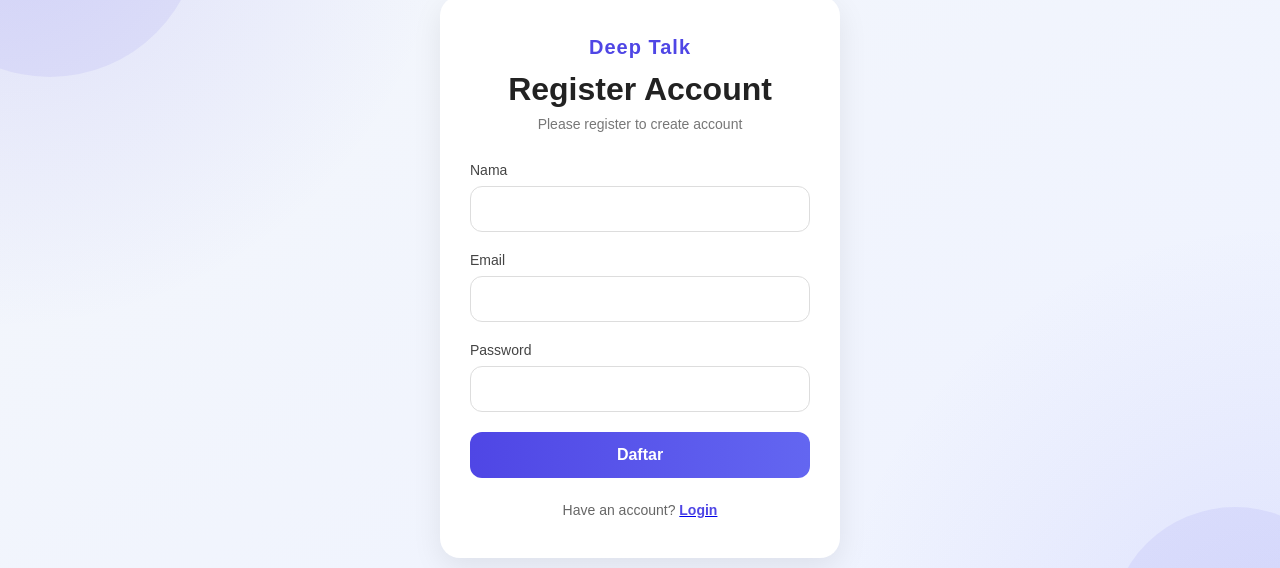
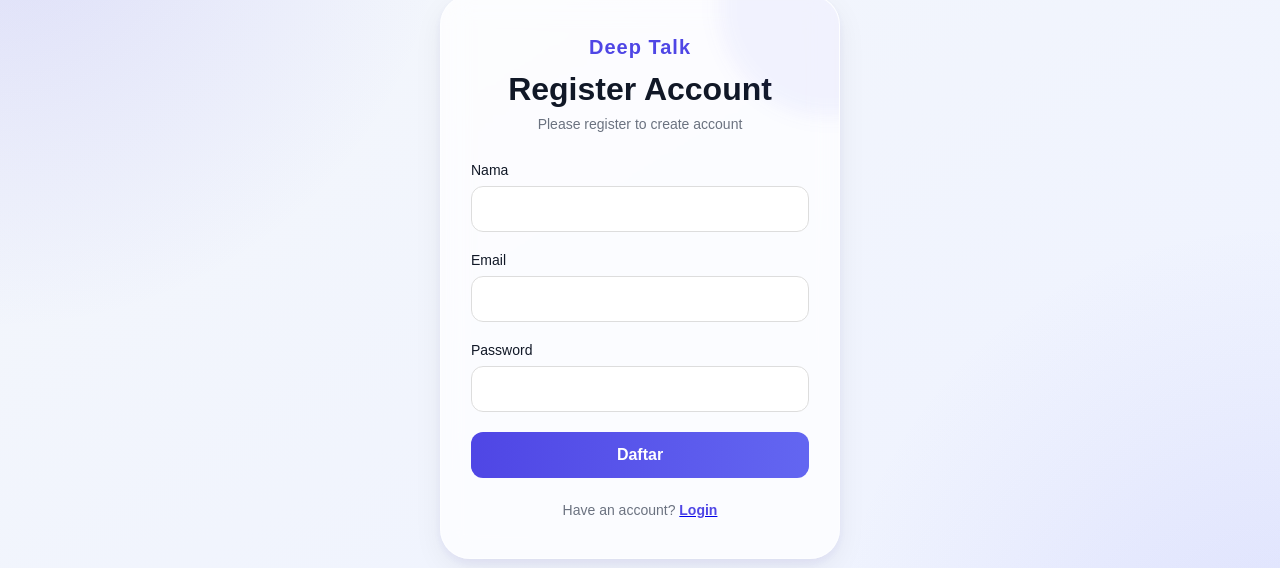
Before and after one commit to yogadarma13/deep-talk-app, a React (Vite) app: page /register in a window 1280 px wide. Shown: the part 123-691 px from the top of the page. Built offline with nearby package versions, Linux system fonts and the light colour scheme; no server answers.

Commit message:
Handle color variable

```diff
--- a/src/styles/style.css
+++ b/src/styles/style.css
@@ -6,11 +6,16 @@
 }
 
 :root {
-  --accent-color: #00796b;
+  --accent-color: #4f46e5;
   --foreground-color: #0F1419;
   --background-color: #f4f7fb;
-  --gray-dark-color: #66757F;
-  --gray-light-color: #edeff1;
+  --purple-dark-color: #4f46e5;
+  --purple-light-color: #6366f1;
+  --black-color: #111827;
+  --gray-dark-color: #4b5563;
+  --gray-light-color: #6b7280;
+  --red-color: #ef4444;
+  --border-color: #ddd;
 }
 
 body {
@@ -37,52 +42,39 @@ body {
   overflow: hidden;
 }
 
-.login-page__main::before,
-.login-page__main::after,
-.register-page__main::before,
-.register-page__main::after {
-  content: '';
-  position: absolute;
-  border-radius: 50%;
-  background: rgba(79, 70, 229, 0.08);
-  z-index: 0;
-}
-
-.login-page__main::before,
-.register-page__main::before {
-  width: 300px;
-  height: 300px;
-  top: -100px;
-  left: -100px;
-}
-
-.login-page__main::after,
-.register-page__main::after {
-  width: 250px;
-  height: 250px;
-  bottom: -80px;
-  right: -80px;
-}
-
 .login-input-card, .register-input-card {
   position: relative;
   z-index: 1;
+  width: 100%;
+  max-width: 400px;
+  border-radius: 30px;
+  background: rgba(255, 255, 255, 0.72);
+  padding: 40px 30px;
+  border: 1px solid rgba(255, 255, 255, 0.45);
+  backdrop-filter: blur(14px);
+  overflow: hidden;
+  box-shadow:
+    0 10px 30px rgba(0, 0, 0, 0.06),
+    0 4px 10px rgba(79, 70, 229, 0.06);
 }
 
-.login-input-card, .register-input-card {
-  width: 100%;
-  max-width: 400px;
-  background: white;
-  padding: 40px 30px;
-  border-radius: 20px;
-  box-shadow: 0 10px 30px rgba(0, 0, 0, 0.08);
+.login-input-card::before, .register-input-card::before {
+  content: '';
+  position: absolute;
+  width: 220px;
+  height: 220px;
+  top: -100px;
+  right: -100px;
+  border-radius: 50%;
+  background: rgba(79, 70, 229, 0.06);
+  filter: blur(10px);
 }
 
 .app-name {
   text-align: center;
   font-size: 20px;
   font-weight: bold;
-  color: #4f46e5;
+  color: var(--accent-color);
   margin-bottom: 12px;
   letter-spacing: 1px;
 }
@@ -90,14 +82,14 @@ body {
 .login-title, .register-title {
   font-size: 32px;
   font-weight: bold;
-  color: #222;
+  color: var(--black-color);
   text-align: center;
 }
 
 .login-subtitle, .register-subtitle {
   margin-top: 8px;
   text-align: center;
-  color: #777;
+  color: var(--gray-light-color);
   font-size: 14px;
 }
 
@@ -114,12 +106,12 @@ body {
 .field-input-group label {
   margin-bottom: 8px;
   font-size: 14px;
-  color: #444;
+  color: var(--black-color);
 }
 
 .field-input-group input {
   padding: 14px;
-  border: 1px solid #ddd;
+  border: 1px solid var(--border-color);
   border-radius: 12px;
   outline: none;
   font-size: 14px;
@@ -127,7 +119,7 @@ body {
 }
 
 .field-input-group input:focus {
-  border-color: #4f46e5;
+  border-color: var(--accent-color);
 }
 
 .login-button, .register-button {
@@ -137,8 +129,8 @@ body {
   border-radius: 12px;
   background: linear-gradient(
     to right,
-    #4f46e5,
-    #6366f1
+    var(--purple-dark-color),
+    var(--purple-light-color)
   );
   color: white;
   font-size: 16px;
@@ -156,11 +148,11 @@ body {
   margin-top: 24px;
   text-align: center;
   font-size: 14px;
-  color: #666;
+  color: var(--gray-light-color);
 }
 
 .register-text span, .login-text span {
-  color: #4f46e5;
+  color: var(--accent-color);
   font-weight: bold;
   cursor: pointer;
 }
@@ -185,7 +177,7 @@ body {
 
 .topbar-app-name {
   font-size: 32px;
-  color: #4f46e5;
+  color: var(--accent-color);
   font-weight: bold;
 }
 
@@ -195,7 +187,7 @@ body {
 
 .topbar-app-subtitle {
   margin-top: 6px;
-  color: #6b7280;
+  color: var(--gray-light-color);
   font-size: 14px;
 }
 
@@ -211,8 +203,8 @@ body {
   border-radius: 16px;
   background: linear-gradient(
     to right,
-    #4f46e5,
-    #6366f1
+    var(--purple-dark-color),
+    var(--purple-light-color)
   );
   color: white;
   font-size: 14px;
@@ -230,7 +222,7 @@ body {
   padding: 14px 18px;
   border-radius: 16px;
   background: rgba(255, 255, 255, 0.75);
-  color: #374151;
+  color: var(--black-color);
   font-size: 14px;
   font-weight: 600;
   border: 1px solid rgba(255, 255, 255, 0.4);
@@ -240,7 +232,7 @@ body {
 }
 
 .logout-button {
-  color: #ef4444;
+  color: var(--red-color);
 }
 
 .create-thread-button:hover {
@@ -260,7 +252,7 @@ body {
 }
 
 .category-section h3 {
-  color: #4f46e5;
+  color: var(--accent-color);
 }
 
 .category-list {
@@ -276,7 +268,7 @@ body {
   padding: 12px 18px;
   border-radius: 14px;
   background: rgba(255, 255, 255, 0.7);
-  color: #4b5563;
+  color: var(--black-color);
   transition: 0.25s ease;
   white-space: nowrap;
   border: 1px solid rgba(255, 255, 255, 0.4);
@@ -291,8 +283,8 @@ body {
 .active-category, .active-category:hover {
   background: linear-gradient(
     to right,
-    #4f46e5,
-    #6366f1
+    var(--purple-dark-color),
+    var(--purple-light-color)
   );
   color: white;
   box-shadow:
@@ -359,12 +351,12 @@ body {
 
 .thread-item-owner-name {
   font-size: 16px;
-  color: #111827;
+  color: var(--black-color);
 }
 
 .thread-item-date {
   margin-top: 4px;
-  color: #6b7280;
+  color: var(--gray-light-color);
   font-size: 13px;
 }
 
@@ -376,7 +368,7 @@ body {
   padding: 8px 14px;
   border-radius: 12px;
   background: rgba(79, 70, 229, 0.1);
-  color: #4f46e5;
+  color: var(--accent-color);
   font-size: 13px;
   font-weight: 600;
 }
@@ -387,14 +379,14 @@ body {
   margin-top: 18px;
   font-size: 24px;
   line-height: 1.4;
-  color: #111827;
+  color: var(--black-color);
 }
 
 .thread-item-body {
   position: relative;
   z-index: 1;
   margin-top: 14px;
-  color: #6b7280;
+  color: var(--gray-light-color);
   font-size: 15px;
   line-height: 1.8;
   display: -webkit-box;
@@ -418,7 +410,7 @@ body {
   display: flex;
   align-items: center;
   gap: 8px;
-  color: #4b5563;
+  color: var(--gray-dark-color);
   font-size: 16px;
   font-weight: 500;
 }
@@ -464,13 +456,13 @@ body {
 
 .add-thread-title {
   font-size: 34px;
-  color: #4f46e5;
+  color: var(--accent-color);
   font-weight: bold;
 }
 
 .add-thread-subtitle {
   margin-top: 8px;
-  color: #6b7280;
+  color: var(--gray-light-color);
   font-size: 15px;
 }
 
@@ -487,7 +479,7 @@ body {
 
 .add-thread-input-group label {
   margin-bottom: 10px;
-  color: #374151;
+  color: var(--black-color);
   font-size: 14px;
   font-weight: 600;
 }
@@ -495,7 +487,7 @@ body {
 .add-thread-input-group input,
 .add-thread-input-group select {
   padding: 14px;
-  border: 1px solid #ddd;
+  border: 1px solid var(--border-color);
   border-radius: 12px;
   outline: none;
   resize: none;
@@ -505,7 +497,7 @@ body {
 
 .add-thread-input-group-body {
   padding: 14px;
-  border: 1px solid #ddd;
+  border: 1px solid var(--border-color);
   border-radius: 12px;
   outline: none;
   font-size: 14px;
@@ -516,7 +508,7 @@ body {
 .add-thread-input-group input:focus,
 .add-thread-input-group select:focus,
 .add-thread-input-group-body:focus {
-  border-color: #4f46e5;
+  border-color: var(--accent-color);
 }
 
 .add-thread-submit-button {
@@ -526,8 +518,8 @@ body {
   border-radius: 18px;
   background: linear-gradient(
     to right,
-    #4f46e5,
-    #6366f1
+    var(--purple-dark-color),
+    var(--purple-light-color)
   );
 
   color: white;
@@ -577,7 +569,7 @@ body {
 
 .leaderboard-title {
   font-size: 34px;
-  color: #4f46e5;
+  color: var(--accent-color);
   font-weight: bold;
   margin-bottom: 32px;
 }
@@ -614,13 +606,13 @@ body {
   justify-content: center;
   align-items: center;
   background: rgba(79, 70, 229, 0.1);
-  color: #4f46e5;
+  color: var(--accent-color);
   font-weight: bold;
 }
 
 .leaderboard-name {
   font-size: 16px;
-  color: #111827;
+  color: var(--black-color);
 }
 
 .leaderboard-score {
@@ -628,8 +620,8 @@ body {
   border-radius: 14px;
   background: linear-gradient(
     to right,
-    #4f46e5,
-    #6366f1
+    var(--purple-dark-color),
+    var(--purple-light-color)
   );
   color: white;
   font-size: 14px;
@@ -693,7 +685,7 @@ body {
   padding: 8px 14px;
   border-radius: 12px;
   background: rgba(79, 70, 229, 0.1);
-  color: #4f46e5;
+  color: var(--accent-color);
   font-size: 13px;
   font-weight: 600;
 }
@@ -704,7 +696,7 @@ body {
   margin-top: 18px;
   font-size: 34px;
   line-height: 1.4;
-  color: #111827;
+  color: var(--black-color);
 }
 
 .detail-owner,
@@ -737,23 +729,23 @@ body {
 
 .detail-owner-name {
   font-size: 16px;
-  color: #111827;
+  color: var(--black-color);
 }
 
 .comment-item-name {
   font-size: 14px;
-  color: #111827;
+  color: var(--black-color);
 }
 
 .detail-date {
   margin-top: 4px;
-  color: #6b7280;
+  color: var(--gray-light-color);
   font-size: 13px;
 }
 
 .comment-item-date {
   margin-top: 4px;
-  color: #6b7280;
+  color: var(--gray-light-color);
   font-size: 12px;
 }
 
@@ -762,7 +754,7 @@ body {
   position: relative;
   z-index: 1;
   margin-top: 24px;
-  color: #4b5563;
+  color: var(--gray-dark-color);
   font-size: 15px;
   line-height: 1.9;
 }
@@ -789,7 +781,7 @@ body {
 
 .detail-stat,
 .comment-item-stat {
-  color: #4b5563;
+  color: var(--gray-dark-color);
   font-size: 14px;
   font-weight: 500;
   display: flex;
@@ -814,7 +806,7 @@ body {
   position: relative;
   z-index: 1;
   font-size: 24px;
-  color: #111827;
+  color: var(--black-color);
   margin-bottom: 22px;
 }
 
@@ -825,11 +817,11 @@ body {
   outline: none;
   font-size: 14px;
   transition: 0.2s ease;
-  border: 1px solid #ddd;
+  border: 1px solid var(--border-color);
 }
 
 .comment-form-card-content:focus {
-  border-color: #4f46e5;
+  border-color: var(--accent-color);
 }
 
 .comment-form-card button {
@@ -842,8 +834,8 @@ body {
   border-radius: 18px;
   background: linear-gradient(
     to right,
-    #4f46e5,
-    #6366f1
+    var(--purple-dark-color),
+    var(--purple-light-color)
   );
   color: white;
   font-size: 15px;
@@ -870,7 +862,7 @@ body {
   height: 60px;
   border-radius: 50%;
   border: 5px solid rgba(79, 70, 229, 0.15);
-  border-top-color: #4f46e5;
+  border-top-color: var(--accent-color);
   animation: loadingSpin 0.8s linear infinite;
 }
 
@@ -880,13 +872,13 @@ body {
   border-radius: 50%;
   justify-self: center;
   border: 5px solid rgba(79, 70, 229, 0.15);
-  border-top-color: #4f46e5;
+  border-top-color: var(--accent-color);
   animation: loadingSpin 0.8s linear infinite;
 }
 
 .loading-text {
   margin-top: 18px;
-  color: #6b7280;
+  color: var(--gray-light-color);
   font-size: 15px;
   font-weight: 500;
 }
@@ -913,8 +905,8 @@ body {
   line-height: 1;
   background: linear-gradient(
     to right,
-    #4f46e5,
-    #6366f1
+    var(--purple-dark-color),
+    var(--purple-light-color)
   );
   -webkit-background-clip: text;
   -webkit-text-fill-color: transparent;
@@ -925,7 +917,7 @@ body {
   z-index: 1;
   margin-top: 18px;
   font-size: 42px;
-  color: #111827;
+  color: var(--black-color);
 }
 
 .notfound-description {
@@ -933,7 +925,7 @@ body {
   z-index: 1;
   max-width: 500px;
   margin-top: 18px;
-  color: #6b7280;
+  color: var(--gray-light-color);
   font-size: 16px;
   line-height: 1.8;
 }
```
